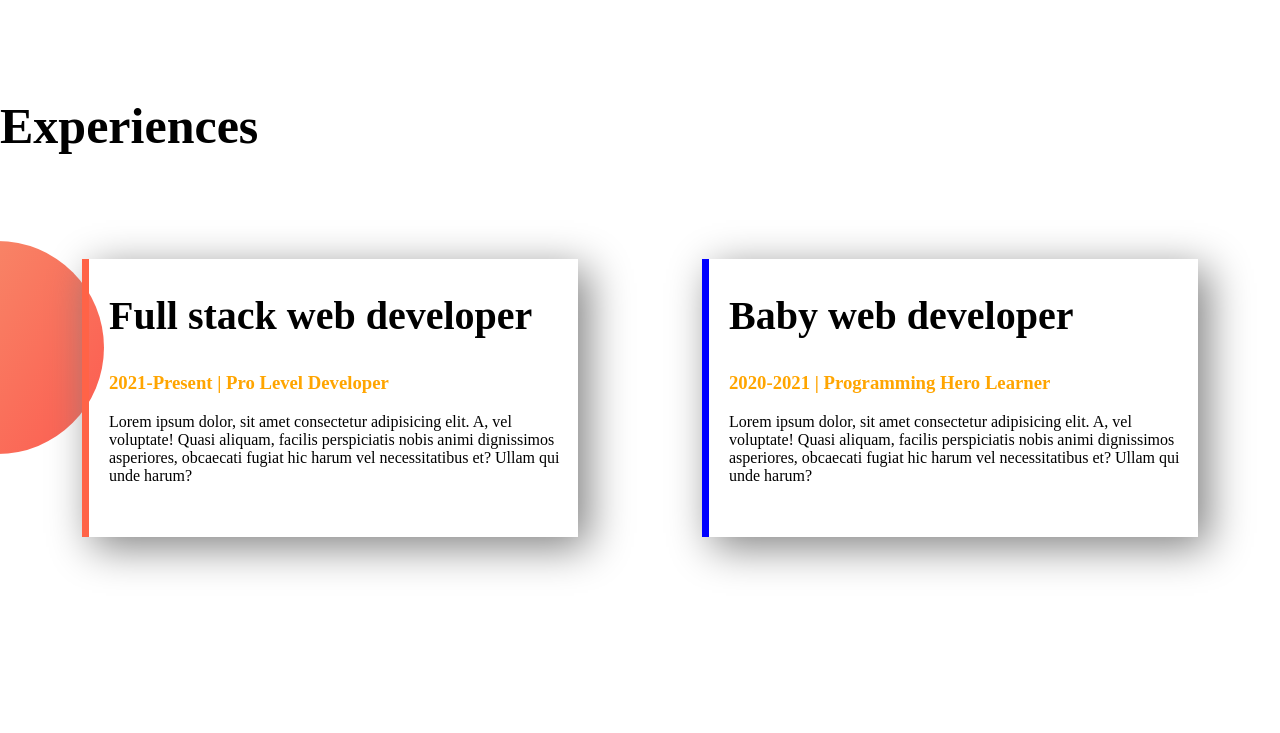
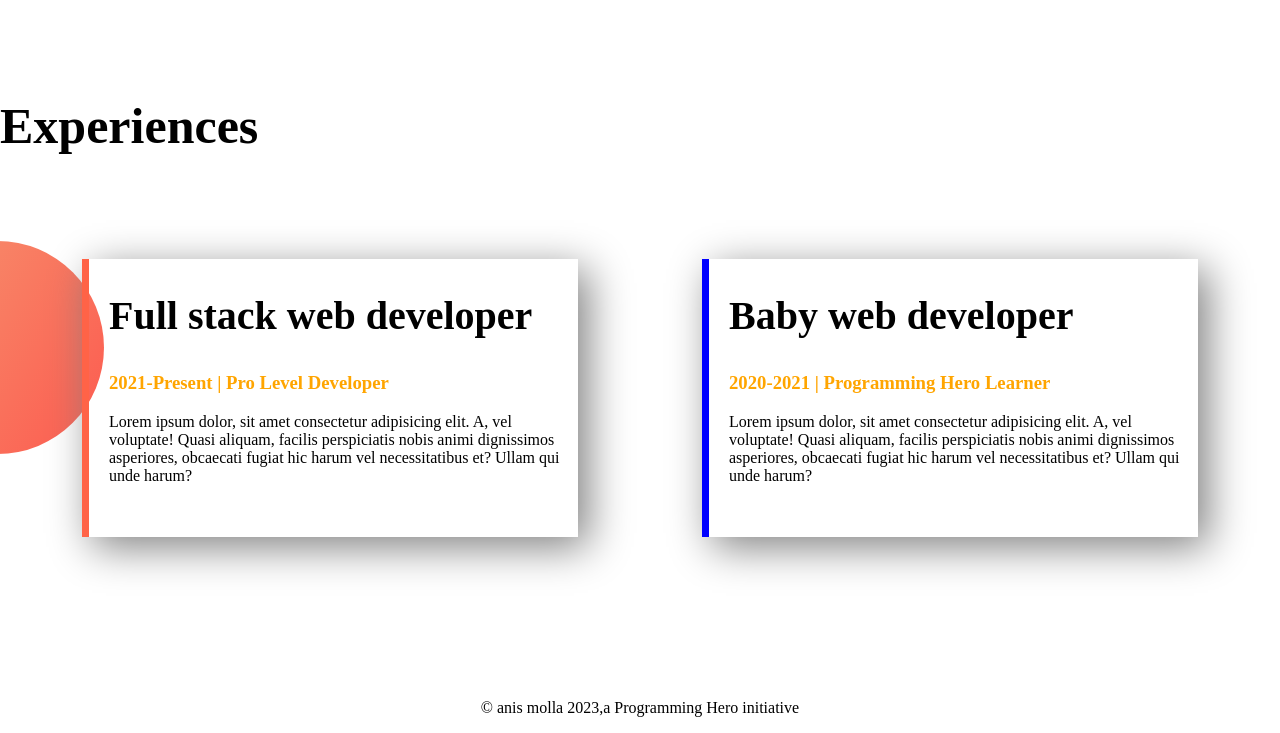
Before and after one commit to anichu/developer-porfolio, a plain HTML site: page index.html in a window 1280 px wide. Shown: the part 983-1716 px from the top of the page. Before the commit the page ends 1682 px from the top, so only its background shows below. Drawn offline with Linux system fonts and the light colour scheme.

Commit message:
footer section added

```diff
--- a/index.html
+++ b/index.html
@@ -74,5 +74,8 @@
 				</div>
 			</div>
 		</section>
+		<footer>
+			<p>&copy; anis molla 2023,a Programming Hero initiative</p>
+		</footer>
 	</body>
 </html>
--- a/style.css
+++ b/style.css
@@ -63,3 +63,7 @@ h2 {
 #baby-developer {
 	border-left: 7px solid blue;
 }
+
+footer p {
+	text-align: center;
+}
```
